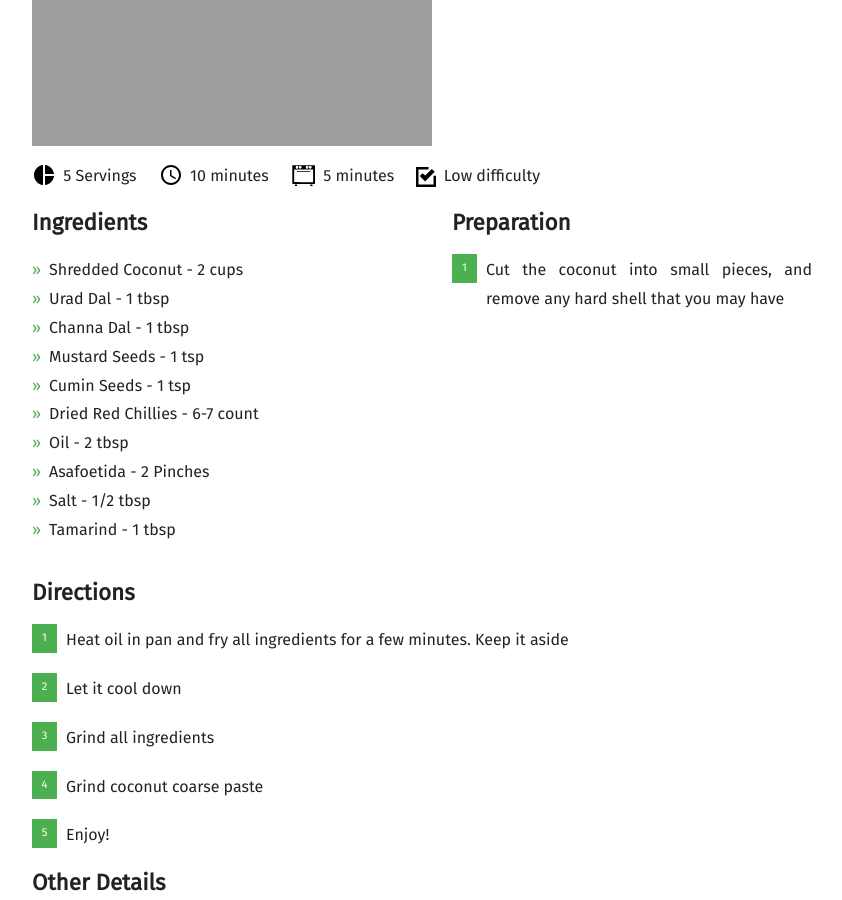
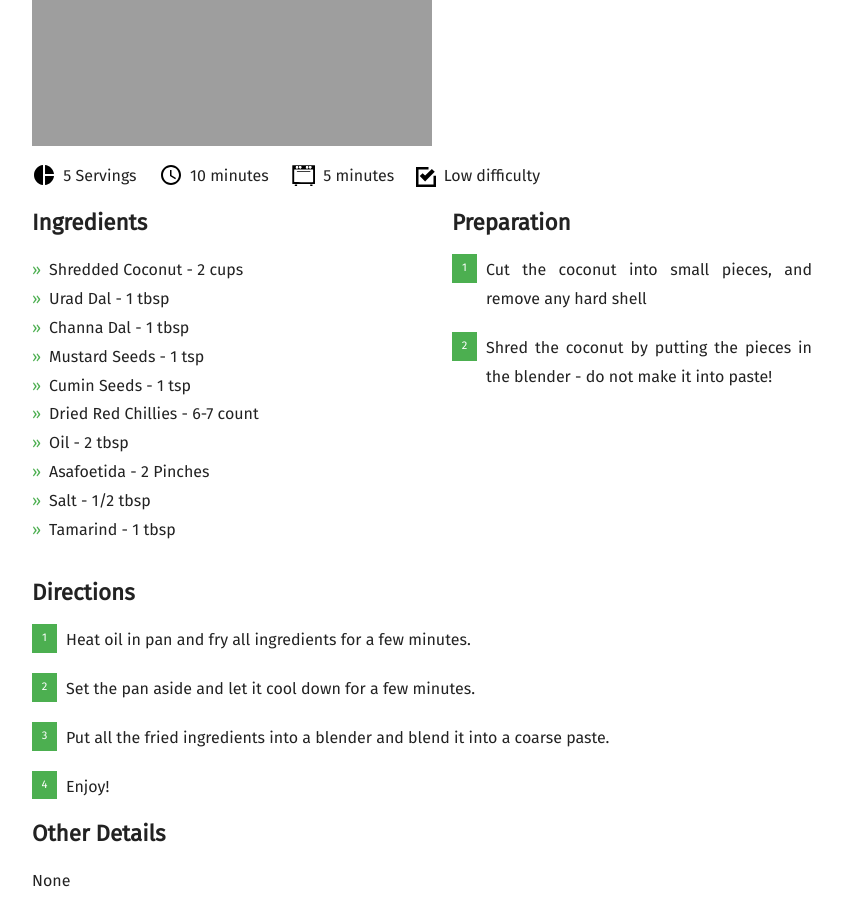
Before and after one commit to mallikasdishes/github.io, a Jekyll site: the page built from _posts/2019-02-19-coconut-chutney.md, in a window 1280 px wide and 900 px high, scrolled down 898 px. Shown: the whole window, without its empty margins (58-900 px from the left). Built offline with Jekyll 4.4.1, drawn with Linux system fonts in a browser that asks for light colours; nearby versions of some CDN libraries; some web fonts are replaced; comment, search, counter and statistics services are not loaded.

Commit message:
Update 2019-02-19-coconut-chutney.md

```diff
--- a/_posts/2019-02-19-coconut-chutney.md
+++ b/_posts/2019-02-19-coconut-chutney.md
@@ -28,13 +28,13 @@ recipe:
       * Salt - 1/2 tbsp
       * Tamarind - 1 tbsp
   directions_markdown: |-
-      1. Heat oil in pan and fry all ingredients for a few minutes. Keep it aside
-      2. Let it cool down
-      3. Grind all ingredients
-      4. Grind coconut coarse paste
-      5. Enjoy!
+      1. Heat oil in pan and fry all ingredients for a few minutes.
+      2. Set the pan aside and let it cool down for a few minutes.
+      3. Put all the fried ingredients into a blender and blend it into a coarse paste.
+      4. Enjoy!
   preparation_details: |-
-      1. Cut the coconut into small pieces, and remove any hard shell that you may have
+      1. Cut the coconut into small pieces, and remove any hard shell
+      2. Shred the coconut by putting the pieces in the blender - do not make it into paste!
   other_details: |-
       None
   additional_comments: |-
```
